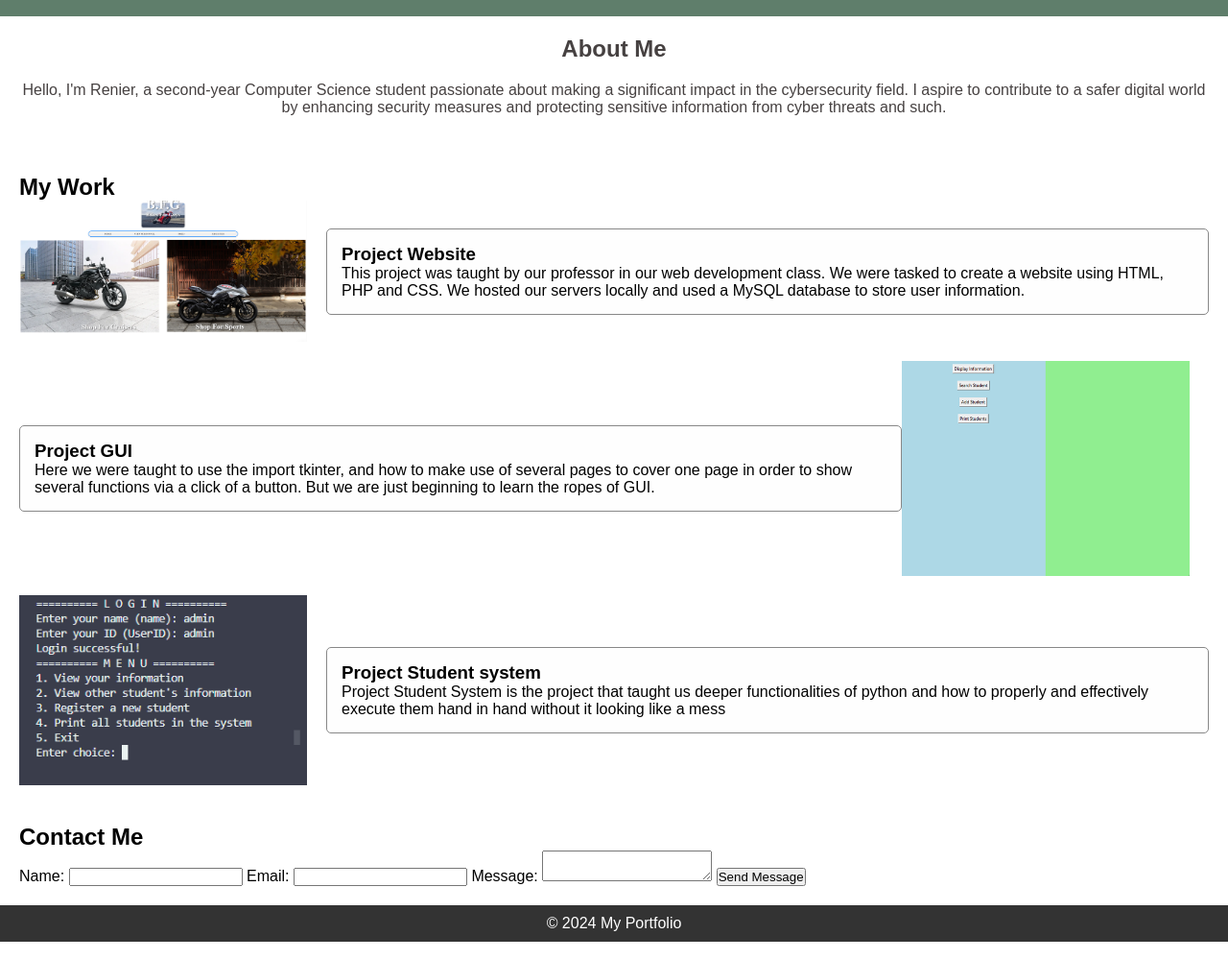
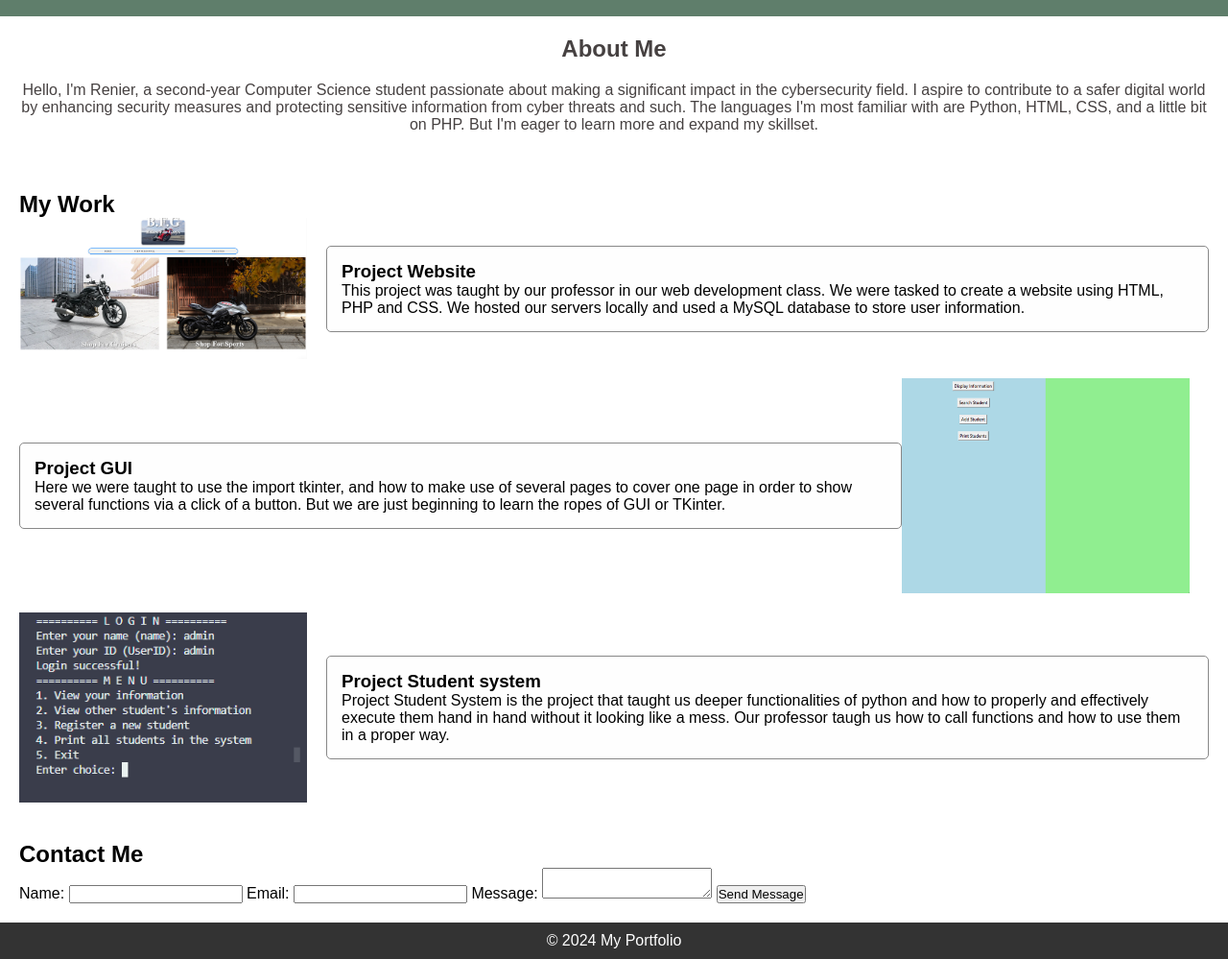
Before and after one commit to ReiMark-1/ReiMark-1.github.io, a plain HTML site: page yuh/index.html in a window 1280 px wide. Shown: the part 78-1077 px from the top of the page at 96% size. Drawn offline with nearby package versions, Linux system fonts and the light colour scheme.

Commit message:
Update index.html

```diff
--- a/yuh/index.html
+++ b/yuh/index.html
@@ -21,7 +21,7 @@
 
     <section id="about">
         <h2>About Me</h2>
-        <p>Hello, I'm Renier, a second-year Computer Science student passionate about making a significant impact in the cybersecurity field. I aspire to contribute to a safer digital world by enhancing security measures and protecting sensitive information from cyber threats and such.</p>
+        <p>Hello, I'm Renier, a second-year Computer Science student passionate about making a significant impact in the cybersecurity field. I aspire to contribute to a safer digital world by enhancing security measures and protecting sensitive information from cyber threats and such. The languages I'm most familiar with are Python, HTML, CSS, and a little bit on PHP. But I'm eager to learn more and expand my skillset.</p>
     </section>
 
     <section id="portfolio">
@@ -36,11 +36,11 @@
             </div>
 
             <div class="projects_box">
-                <img src="project 2.png" alt="Project 2">
+                <img src="Project 2.png" alt="Project 2">
                 <div class="text-box">
                     <div id="left">
                     <h3>Project GUI</h3>
-                    <p>Here we were taught to use the import tkinter, and how to make use of several pages to cover one page in order to show several functions via a click of a button. But we are just beginning to learn the ropes of GUI.</p>
+                    <p>Here we were taught to use the import tkinter, and how to make use of several pages to cover one page in order to show several functions via a click of a button. But we are just beginning to learn the ropes of GUI or TKinter.</p>
                     </div>
 
 
@@ -49,10 +49,10 @@
             </div>
 
             <div class="projects_box">
-                <img src="project 3.png" alt="Project 3">
+                <img src="Project 3.png" alt="Project 3">
                 <div class="text-box">
                     <h3>Project Student system</h3>
-                    <p>Project Student System is the project that taught us deeper functionalities of python and how to properly and effectively execute them hand in hand without it looking like a mess</p>
+                    <p>Project Student System is the project that taught us deeper functionalities of python and how to properly and effectively execute them hand in hand without it looking like a mess. Our professor taugh us how to call functions and how to use them in a proper way.</p>
                 </div>
             </div>
         </div>
```
